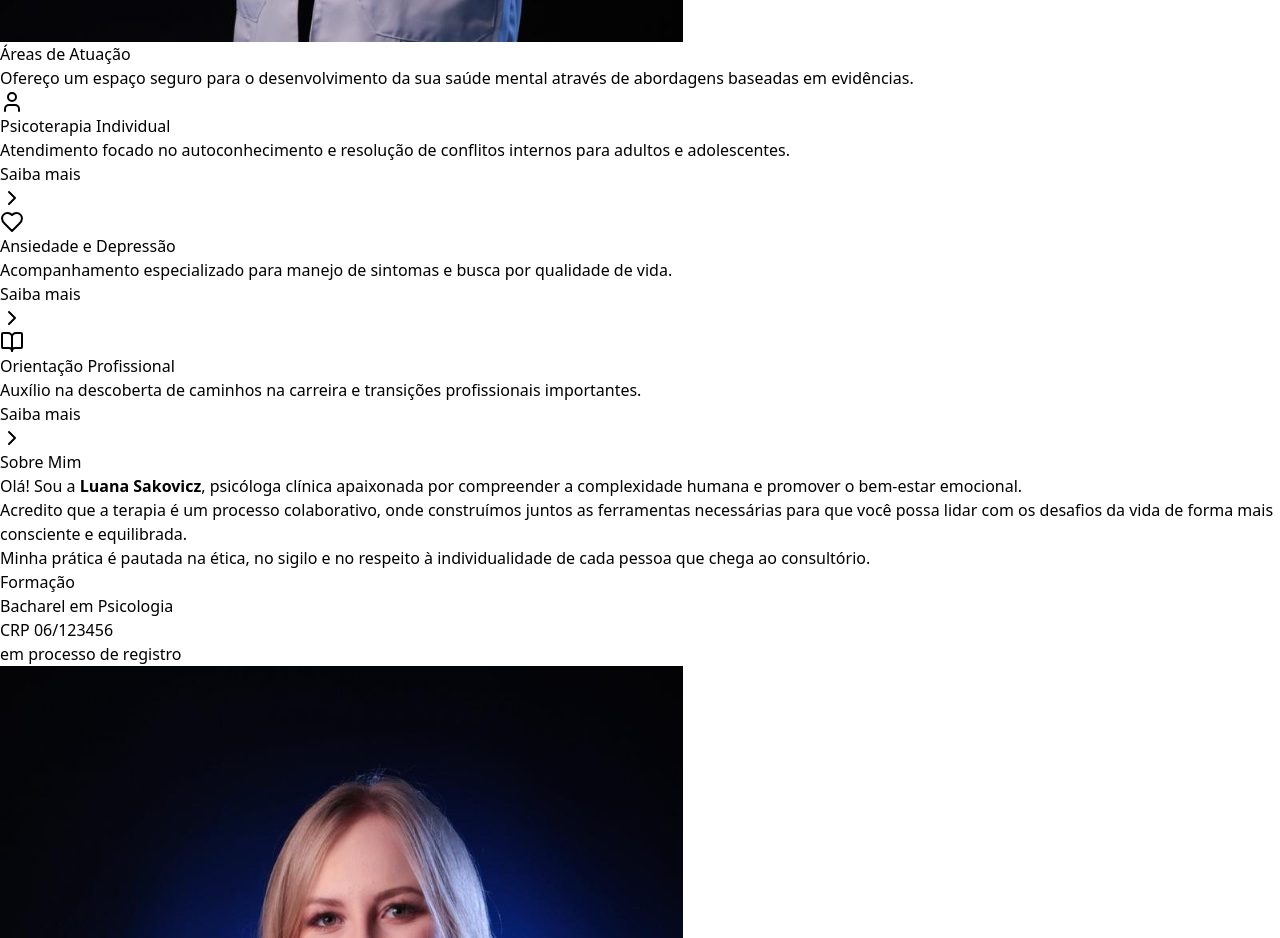
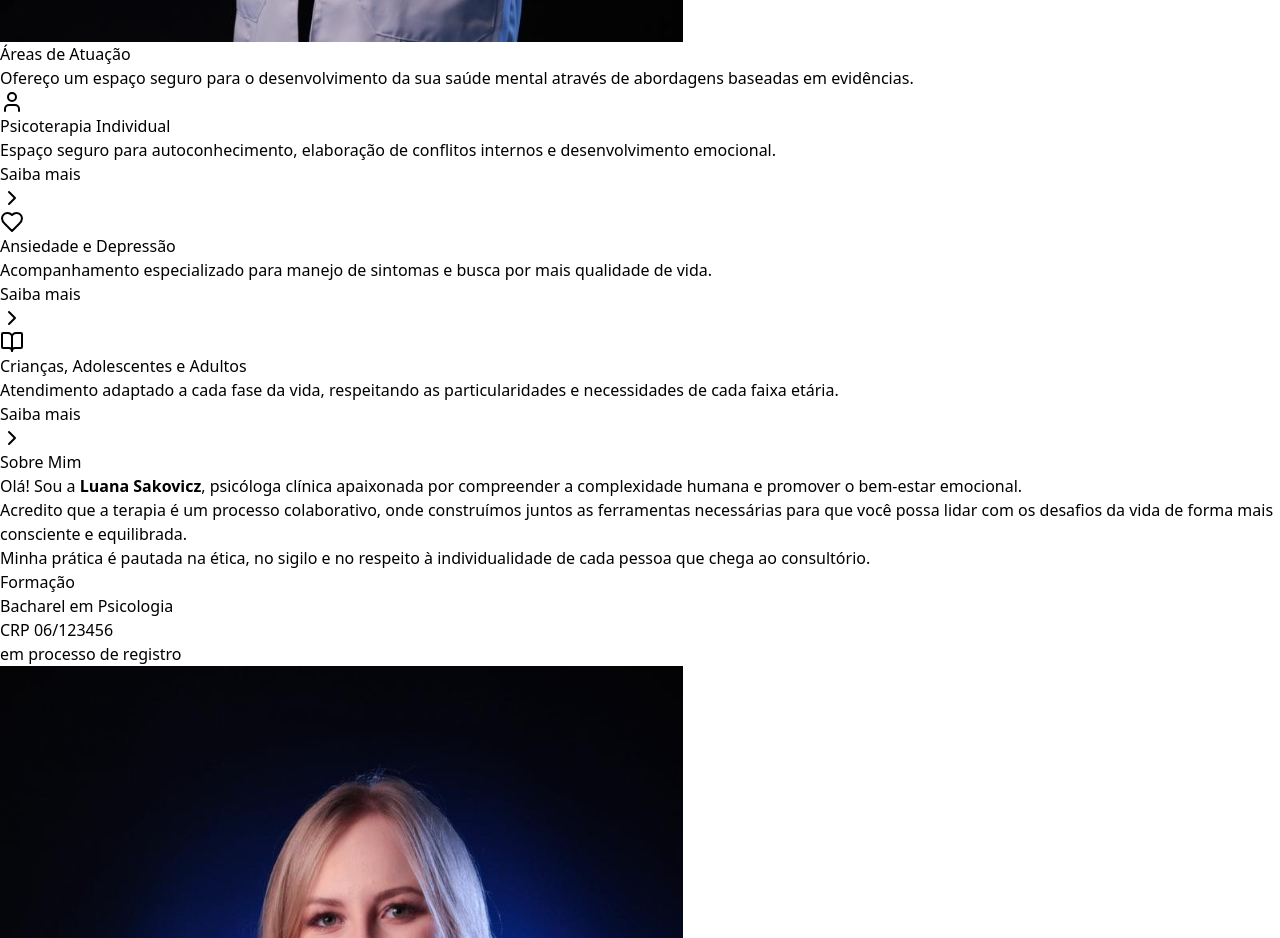
Before and after one commit to gabriellsd/portfolio-luana, a React (Vite) app: page / in a window 1280 px wide. Shown: the part 2460-3398 px from the top of the page. Built offline with nearby package versions, Linux system fonts and the light colour scheme.

Commit message:
Remove orientacao profissional e adiciona atendimento criancas adolescentes adultos
Made-with: Cursor

```diff
--- a/src/App.jsx
+++ b/src/App.jsx
@@ -41,19 +41,19 @@ const specialties = [
   {
     title: 'Psicoterapia Individual',
     description:
-      'Atendimento focado no autoconhecimento e resolução de conflitos internos para adultos e adolescentes.',
+      'Espaço seguro para autoconhecimento, elaboração de conflitos internos e desenvolvimento emocional.',
     icon: <User className="w-6 h-6" />,
   },
   {
     title: 'Ansiedade e Depressão',
     description:
-      'Acompanhamento especializado para manejo de sintomas e busca por qualidade de vida.',
+      'Acompanhamento especializado para manejo de sintomas e busca por mais qualidade de vida.',
     icon: <Heart className="w-6 h-6" />,
   },
   {
-    title: 'Orientação Profissional',
+    title: 'Crianças, Adolescentes e Adultos',
     description:
-      'Auxílio na descoberta de caminhos na carreira e transições profissionais importantes.',
+      'Atendimento adaptado a cada fase da vida, respeitando as particularidades e necessidades de cada faixa etária.',
     icon: <BookOpen className="w-6 h-6" />,
   },
 ];
```
